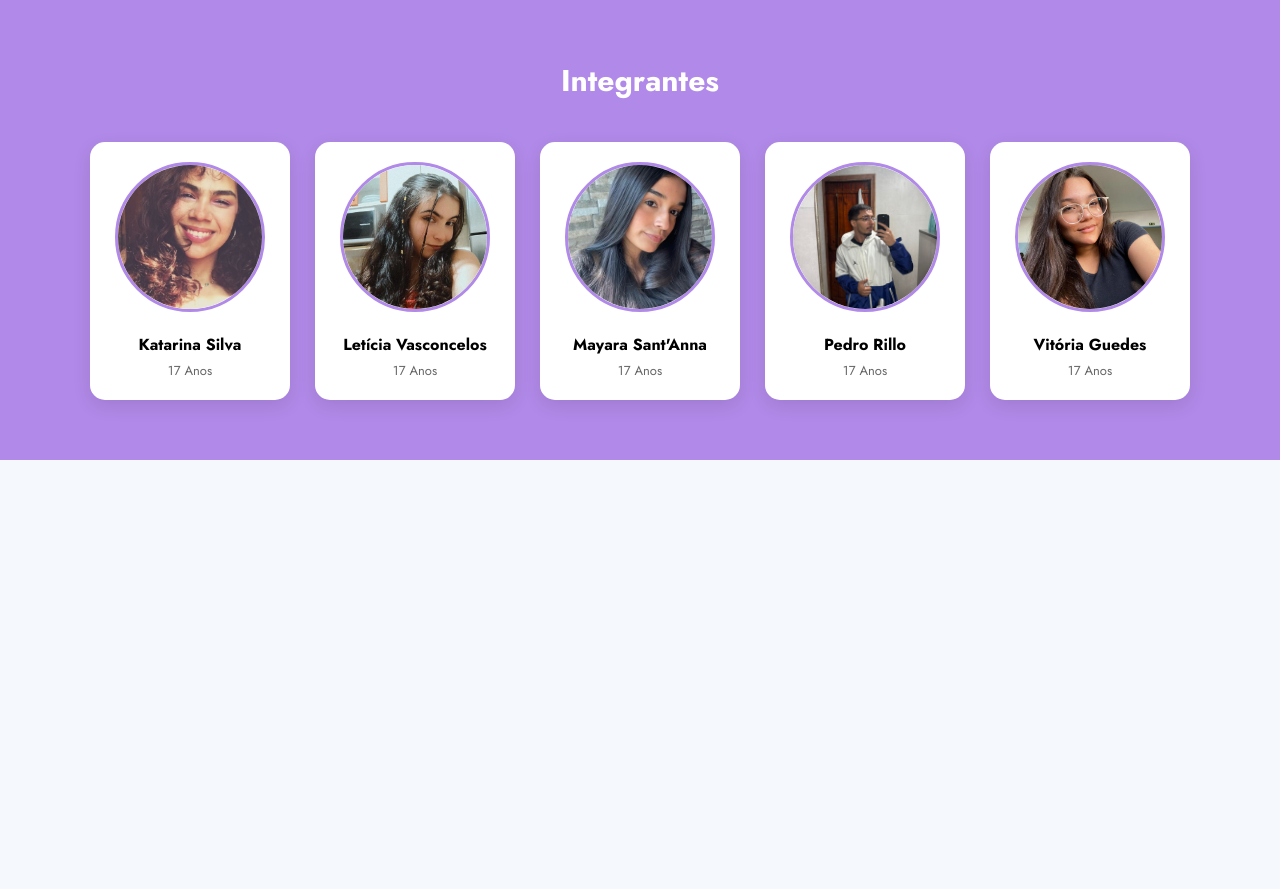
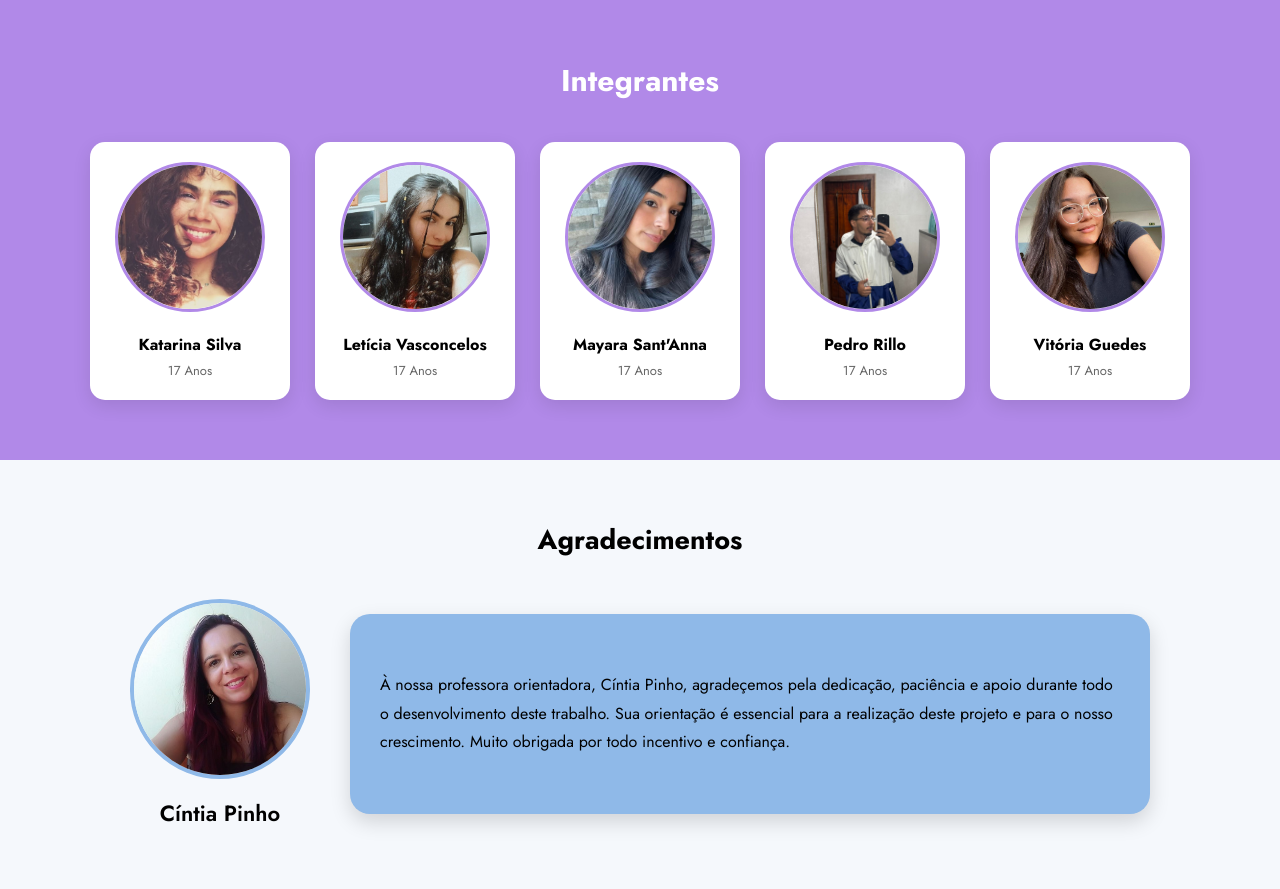
Before and after one commit to mayarasantanna2/vitalize, a PHP site: page /sobre.html in a window 1280 px wide. Shown: the part 579-1468 px from the top of the page. Before the commit the page ends 1039 px from the top, so only its background shows below. Run offline with PHP 8.4, Linux system fonts and the light colour scheme.

Commit message:
agradecimentos

```diff
--- a/css/style.css
+++ b/css/style.css
@@ -314,12 +319,110 @@ a:link{
     border: 3px solid #B189E8;
 }
 
-.card-integrante h3{
+.card-integrante h3 {
     font-size: 16px;
     margin: 5px 0;
 }
 
-.card-integrante p{
+.card-integrante p {
     font-size: 13px;
     color: #666;
 }
+
+.prof-container {
+    display: flex;
+    gap: 40px;
+    align-items: center;
+    flex-wrap: wrap;
+}
+
+
+.texto-prof {
+    text-align: center;
+}
+
+.texto-prof img {
+    width: 180px;
+    height: 180px;
+    object-fit: cover;
+    border-radius: 50%;
+    border: 4px solid #B189E8;
+}
+
+.texto-prof h3 {
+    margin-top: 10px;
+    font-size: 16px;
+}
+
+/* Card roxo */
+.card-agradecimento {
+    background: #8FB9E8;
+    color: rgb(0, 0, 0);
+    padding: 25px;
+    border-radius: 15px;
+    max-width: 400px;
+    box-shadow: 0 6px 18px rgba(0, 0, 0, 0.15);
+}
+
+
+.agradecimentosprof h1 {
+    text-align: center;
+    font-size: 27px;
+    color: #000;
+    margin-bottom: 40px;
+}
+
+.prof-container {
+    display: flex;
+    justify-content: center;
+    align-items: center;
+    gap: 40px;
+    flex-wrap: wrap;
+}
+
+.texto-prof {
+    text-align: center;
+}
+
+.texto-prof img {
+    width: 180px;
+    height: 180px;
+    object-fit: cover;
+    border-radius: 50%;
+    border: 4px solid #8FB9E8;
+}
+
+.texto-prof h3 {
+    margin-top: 12px;
+    font-size: 22px;
+    font-weight: 600;
+}
+
+.card-agradecimento {
+    background: #8FB9E8;
+    color: rgb(0, 0, 0);
+    flex: 1;
+    max-width: 800px;
+    min-height: 200px;
+    padding: 30px;
+    border-radius: 20px;
+    display: flex;
+    align-items: center;
+    box-shadow: 0 8px 20px rgba(0, 0, 0, 0.15);
+}
+
+.card-agradecimento p {
+    line-height: 1.8;
+    font-size: 16px;
+}
+
+.agradecimentosprof {
+    padding: 60px 20px;
+}
+
+.titulo-agradecimento {
+    text-align: center;
+    font-size: 40px;
+    margin-bottom: 40px;
+    width: 100%;
+}
--- a/sobre.html
+++ b/sobre.html
@@ -58,7 +58,7 @@
     </section>
 
     <section class="integrantesec">
-    <h2 class="titulo-integrantes">Integrantes</h2>
+        <h1 class="titulo-integrantes">Integrantes</h1>
 
         <div class="integrantes-container">
 
@@ -93,6 +93,27 @@
 
         </div>
     </section>
+
+    <section class="agradecimentosprof">
+        <h1 class="titulo-agradecimento">Agradecimentos</h1>
+
+        <div class="prof-container">
+            <div class="texto-prof">
+                <img src="img/cintia.jpg">
+                <h3>Cíntia Pinho</h3>
+            </div>
+
+            <div class="card-agradecimento">
+                <p>
+                    À nossa professora orientadora, Cíntia Pinho, agradeçemos pela dedicação, paciência e apoio durante
+                    todo o desenvolvimento deste trabalho. Sua orientação é essencial para a realização deste projeto e
+                    para o nosso crescimento. Muito obrigada por todo incentivo e confiança.
+                </p>
+            </div>
+        </div>
+
+    </section>
+
 </body>
 
 </html>
```
Also changed, not shown: other parts of css/style.css (+124 -119 lines), img/cintia.jpg (added). Lines whose indentation alone changed are shown as unchanged.
